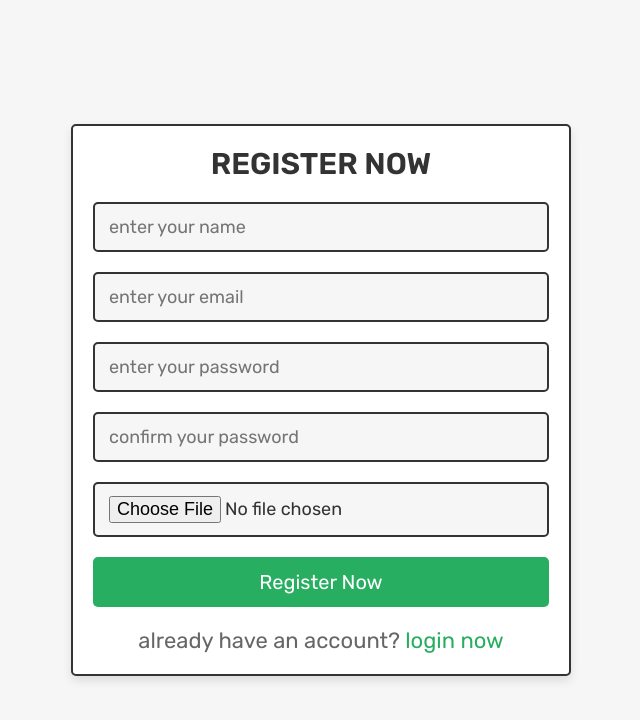
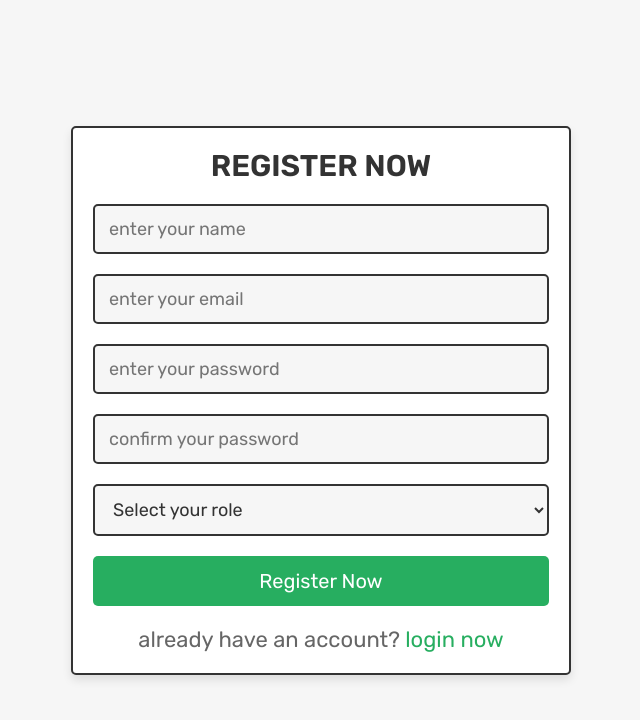
Before and after one commit to Javier-Ian/Farmers-Fairway, a PHP site: page /register.php in a window 1280 px wide. Shown: the top 720 px of the page, without its empty margins (319-959 px from the left). Run offline with PHP 8.4, Linux system fonts and the light colour scheme; some libraries are stand-ins or nearby versions.

Commit message:
Naay Admin Role

```diff
--- a/register.php
+++ b/register.php
@@ -1,6 +1,8 @@
 <?php
 
-include 'config.php';
+@include 'config.php';
+
+session_start();
 
 if(isset($_POST['submit'])){
 
@@ -12,35 +14,25 @@ if(isset($_POST['submit'])){
    $pass = filter_var($pass, FILTER_SANITIZE_STRING);
    $cpass = md5($_POST['cpass']);
    $cpass = filter_var($cpass, FILTER_SANITIZE_STRING);
-
-   $image = $_FILES['image']['name'];
-   $image = filter_var($image, FILTER_SANITIZE_STRING);
-   $image_size = $_FILES['image']['size'];
-   $image_tmp_name = $_FILES['image']['tmp_name'];
-   $image_folder = 'uploaded_img/'.$image;
+   $user_type = $_POST['user_type'];
+   $user_type = filter_var($user_type, FILTER_SANITIZE_STRING);
 
    $select = $conn->prepare("SELECT * FROM `users` WHERE email = ?");
    $select->execute([$email]);
 
    if($select->rowCount() > 0){
-      $message[] = 'user email already exist!';
+      $message[] = 'user email already exists!';
    }else{
       if($pass != $cpass){
          $message[] = 'confirm password not matched!';
       }else{
-         $insert = $conn->prepare("INSERT INTO `users`(name, email, password, image) VALUES(?,?,?,?)");
-         $insert->execute([$name, $email, $pass, $image]);
+         $insert = $conn->prepare("INSERT INTO `users`(name, email, password, user_type) VALUES(?,?,?,?)");
+         $insert->execute([$name, $email, $pass, $user_type]);
 
          if($insert){
-            if($image_size > 2000000){
-               $message[] = 'image size is too large!';
-            }else{
-               move_uploaded_file($image_tmp_name, $image_folder);
-               $message[] = 'registered successfully!';
-               header('location:login.php');
-            }
+            $message[] = 'registered successfully!';
+            header('location:login.php');
          }
-
       }
    }
 
@@ -82,19 +74,22 @@ if(isset($message)){
 
 <section class="form-container">
 
-   <form action="" enctype="multipart/form-data" method="POST">
+   <form action="" method="POST">
       <h3>register now</h3>
       <input type="text" name="name" class="box" placeholder="enter your name" required>
       <input type="email" name="email" class="box" placeholder="enter your email" required>
       <input type="password" name="pass" class="box" placeholder="enter your password" required>
       <input type="password" name="cpass" class="box" placeholder="confirm your password" required>
-      <input type="file" name="image" class="box" required accept="image/jpg, image/jpeg, image/png">
+      <select name="user_type" class="box" required>
+         <option value="">Select your role</option>
+         <option value="user">Customer</option>
+         <option value="admin">Buyer</option>
+      </select>
       <input type="submit" value="register now" class="btn" name="submit">
       <p>already have an account? <a href="login.php">login now</a></p>
    </form>
 
 </section>
 
-
 </body>
 </html>
```
